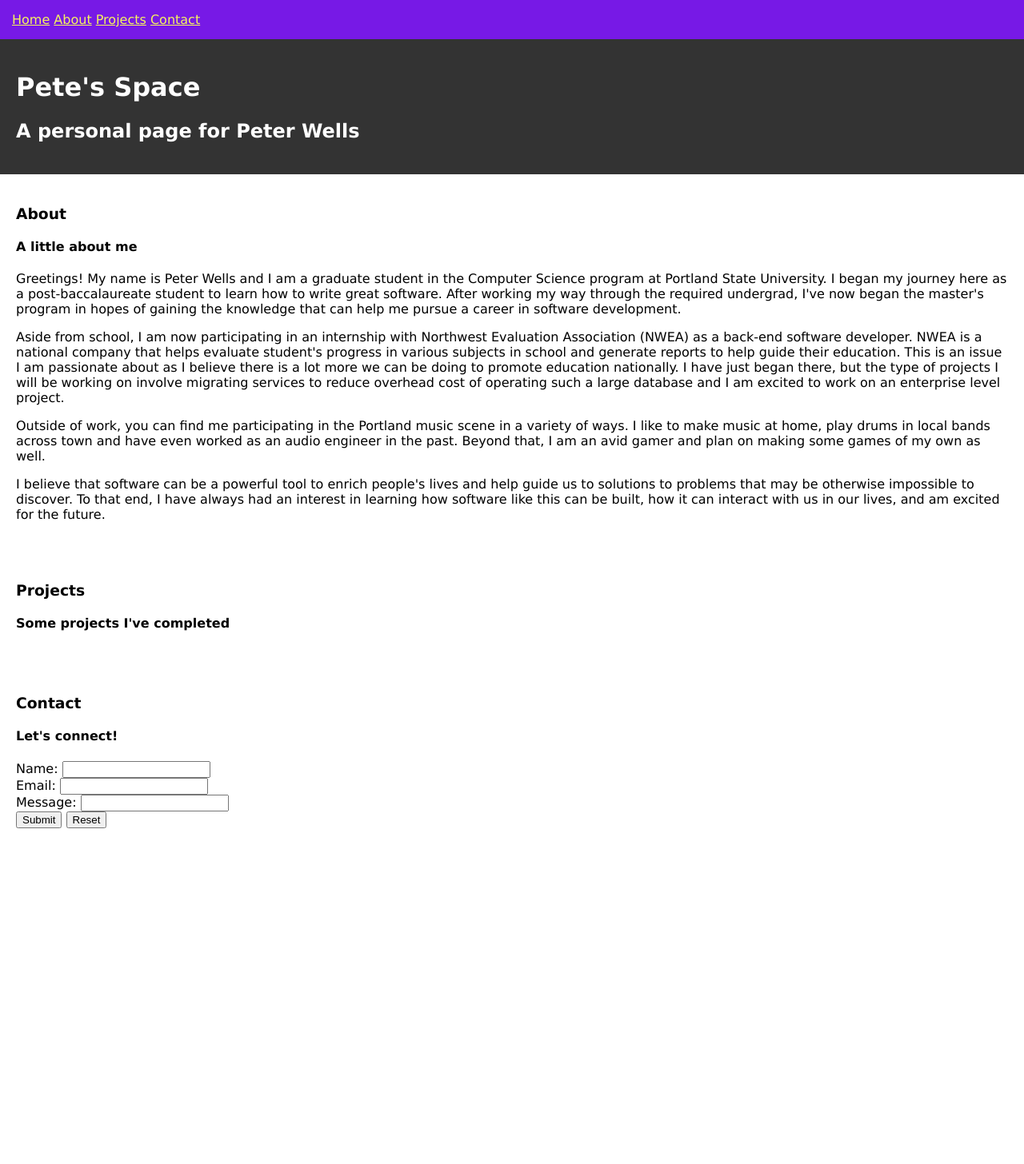
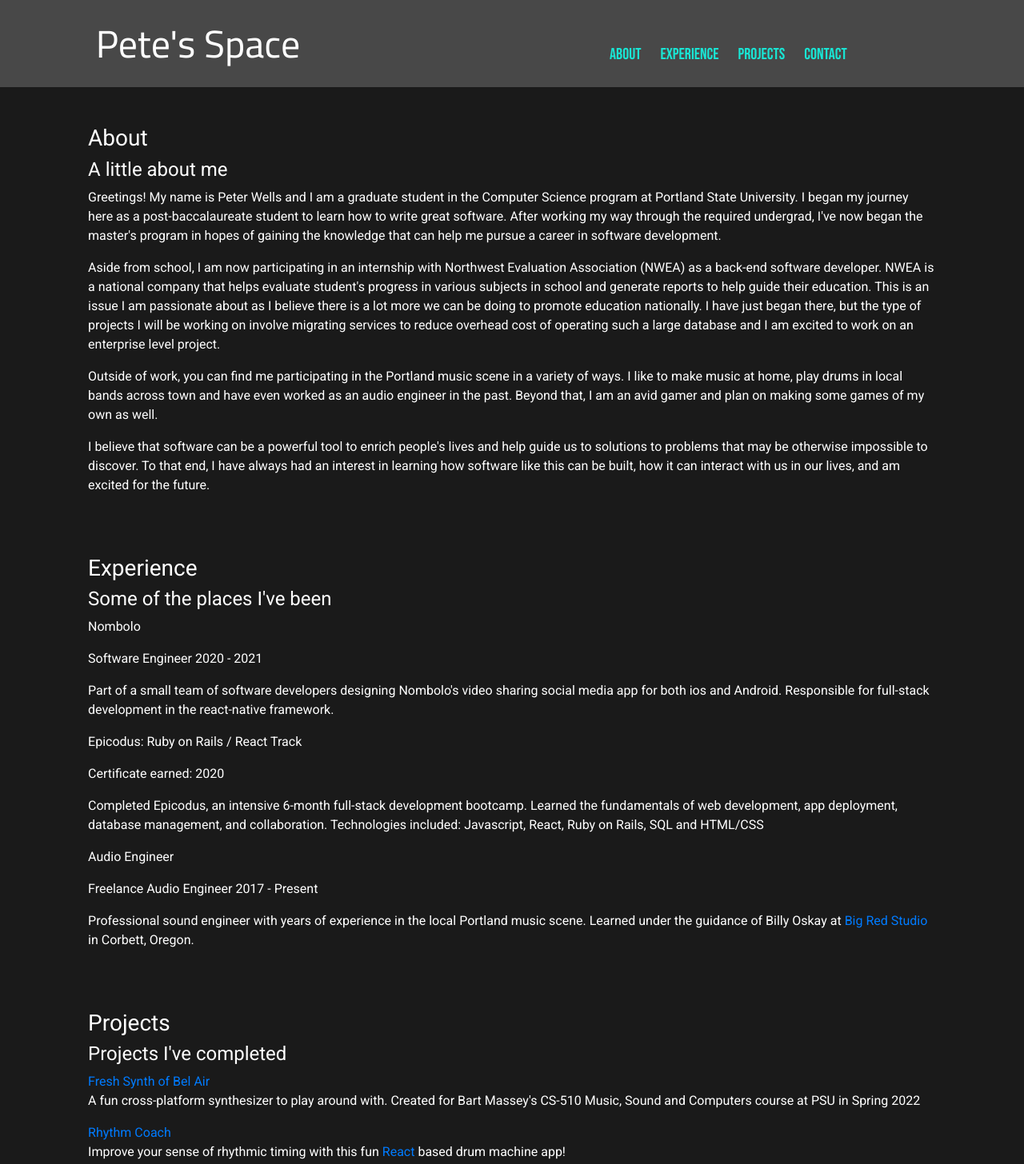
Before and after one commit to unfinishedideas/personalWebsiteProject, a plain HTML site: page index.html in a window 1280 px wide. Shown: the top 1456 px of the page at 80% size. Before the commit the page ends 1056 px from the top, so only its background shows below. Drawn offline with nearby package versions, Linux system fonts and the light colour scheme.

Commit message:
cleaned up header, opted for darker colors

```diff
--- a/index.html
+++ b/index.html
@@ -4,25 +4,49 @@
     <meta charset="UTF-8" />
     <meta http-equiv="X-UA-Compatible" content="IE=edge" />
     <meta name="viewport" content="width=device-width, initial-scale=1.0" />
-    <title>Peter Wells Personal Page</title>
+    <link
+      rel="stylesheet"
+      href="https://cdn.jsdelivr.net/npm/bootstrap@4.3.1/dist/css/bootstrap.min.css"
+      integrity="sha384-ggOyR0iXCbMQv3Xipma34MD+dH/1fQ784/j6cY/iJTQUOhcWr7x9JvoRxT2MZw1T"
+      crossorigin="anonymous"
+    />
+    <link
+      rel="stylesheet"
+      href="https://fonts.googleapis.com/css?family=Roboto"
+    />
+    <link
+      rel="stylesheet"
+      href="https://fonts.googleapis.com/css?family=Ubuntu"
+    />
+    <link
+      rel="stylesheet"
+      href="https://fonts.googleapis.com/css?family=Bebas Neue"
+    />
+    <link
+      rel="stylesheet"
+      href="https://fonts.googleapis.com/css?family=Cairo"
+    />
     <link rel="stylesheet" href="/styles/styles.css" />
     <script src="/scripts/siteLogic.js"></script>
+    <title>Pete's Space</title>
   </head>
   <body>
-    <main>
-      <nav id="navbar">
-        <!-- <h4 id="nav-header">PETER WELLS</h4> -->
-        <a href="#navbar">Home</a>
+    <nav id="top" class="row">
+      <div class="col-lg-1"></div>
+      <div class="col-lg-6" id="nav-header">
+        <h1>Pete's Space</h1>
+      </div>
+      <div class="col-lg-5 nav-links">
+        <!-- <a href="#top">Home</a> -->
         <a href="#about">About</a>
+        <a href="#experience">Experience</a>
         <a href="#projects">Projects</a>
         <a href="#contact">Contact</a>
-      </nav>
-
-      <div id="billboard" class="section">
-        <h1>Pete's Space</h1>
-        <h2>A personal page for Peter Wells</h2>
       </div>
-
+      <!-- <div class="col-lg-1"></div> -->
+      <!-- <h4 class="nav-header">¯\_(ツ)_/¯</h4> -->
+    </nav>
+    <main>
       <div id="about" class="section">
         <h3 class="section-header">About</h3>
         <h4 class="section-subtitle">A little about me</h4>
@@ -62,9 +86,65 @@
         </p>
       </div>
 
+      <div id="experience" class="section">
+        <h3 class="section-header">Experience</h3>
+        <h4 class="section-subtitle">Some of the places I've been</h4>
+        <div class="work-box">
+          <p class="prev-title">Nombolo</p>
+          <p>Software Engineer 2020 - 2021</p>
+          <p>
+            Part of a small team of software developers designing Nombolo's
+            video sharing social media app for both ios and Android. Responsible
+            for full-stack development in the react-native framework.
+          </p>
+        </div>
+
+        <div class="work-box">
+          <p class="prev-title">Epicodus: Ruby on Rails / React Track</p>
+          <p>Certificate earned: 2020</p>
+          <p>
+            Completed Epicodus, an intensive 6-month full-stack development
+            bootcamp. Learned the fundamentals of web development, app
+            deployment, database management, and collaboration. Technologies
+            included: Javascript, React, Ruby on Rails, SQL and HTML/CSS
+          </p>
+        </div>
+
+        <div class="work-box">
+          <p class="prev-title">Audio Engineer</p>
+          <p>Freelance Audio Engineer 2017 - Present</p>
+          <p>
+            Professional sound engineer with years of experience in the local
+            Portland music scene. Learned under the guidance of Billy Oskay at
+            <a href="https://bigredstudio.com/">Big Red Studio</a> in Corbett,
+            Oregon.
+          </p>
+        </div>
+      </div>
+
       <div id="projects" class="section">
         <h3 class="section-header">Projects</h3>
-        <h4 class="section-subtitle">Some projects I've completed</h4>
+        <h4 class="section-subtitle">Projects I've completed</h4>
+        <div class="project-box">
+          <a href="https://gitlab.cecs.pdx.edu/esohn/fresh-synth-of-bel-air"
+            >Fresh Synth of Bel Air</a
+          >
+          <p class="project-text">
+            A fun cross-platform synthesizer to play around with. Created for
+            Bart Massey's CS-510 Music, Sound and Computers course at PSU in
+            Spring 2022
+          </p>
+        </div>
+
+        <div class="project-box">
+          <a href="https://github.com/unfinishedideas/RhythmCoach"
+            >Rhythm Coach</a
+          >
+          <p class="project-text">
+            Improve your sense of rhythmic timing with this fun
+            <a href="https://reactjs.org/">React</a> based drum machine app!
+          </p>
+        </div>
       </div>
 
       <div id="contact" class="section">
@@ -93,7 +173,13 @@
           </div>
         </form>
       </div>
-      <footer></footer>
+      <footer>
+        <a href="#top">Home</a>
+        <a href="#about">About</a>
+        <a href="#previous-work">Previous Work</a>
+        <a href="#projects">Projects</a>
+        <a href="#contact">Contact</a>
+      </footer>
     </main>
   </body>
 </html>
--- a/styles/styles.css
+++ b/styles/styles.css
@@ -1,4 +1,3 @@
-/* NAV BAR */
 :root {
   /* --richBlack: #113537;
     --charcoal: #37505C;
@@ -13,58 +12,143 @@
     --silverMetallic: #ADA8B6; */
 
   --primary: #7719e6;
-    --purp2: #BA7DFF;
-    --purp3: #A55FF5;
-    --secondary: #F5F35F;
-    --yellow2: #A8A720;
-    --accent: #88E619;
+  --bg-color: #3a0d6e;
+  --purp2: #ba7dff;
+  --purp3: #a55ff5;
+  --secondary: #f5f35f;
+  --yellow2: #a8a720;
+  /* --accent: #88E619; */
+  --accent: #19e6d5;
+  --section-color: #4519e6;
 
   --white: #ffffff;
   --gray1: #333333;
   --gray2: #555555;
   --gray3: #cccccc;
   --gray4: #aaaaaa;
-    --black: #000000;
+  --gray5: #1a1a1a;
+  --gray6: #2b2b2b;
+  --black: #030303;
+
+  /* --nav-background: rgba(43, 43, 43, .8); */
+  --nav-background: rgba(256, 256, 256, 0.2);
+  --main-background: #1a1a1a;
 }
 
 body {
   font-family: Verdana, Geneva, Tahoma, sans-serif;
+  /* background-color: var(--bg-color); */
+  background-color: var(--main-background);
+  color: var(--white);
+  margin: 0;
+  font-family: "roboto";
+  /* background-image: url("../files/studioCropped2.jpg"); */
+  background-repeat: no-repeat;
+}
+main {
+  padding: 0 4%;
+}
+
+/* a {
+    color: var(--accent);
+} */
+
+nav {
+  background-color: var(--nav-background);
+  color: var(--white);
+  /* opacity: .5; */
+  display: flex;
+  align-items: flex-end;
+  margin: 0 0 24px 0;
+  /* padding: 2% 0px 1% 1%; */
+  padding: 2% 1%;
+  border-radius: 0 0 10px 10px;
+}
+
+.nav-links {
+  display: flex;
+  justify-content: flex-start;
+  /* background-color: red; */
+}
+
+.nav-links > a {
+  color: var(--accent);
+  margin: 0 24px 0 0;
+  font-size: 20px;
+  /* font-family: "roboto"; */
+  /* font-family: 'Ubuntu'; */
+  font-family: "Bebas Neue", Impact, Haettenschweiler, 'Arial Narrow Bold', sans-serif;
+  text-decoration: none;
+}
+/*
+#nav-header {
+} */
+
+#nav-header > h1 {
+  font-size: 48px;
+  font-family: "Cairo", "Ubuntu", 'Courier New', Courier, monospace;
   margin: 0;
 }
 
-nav {
-    padding: 15px;
-    background-color: var(--primary);
-    color: var(--secondary);
+@media only screen and (max-width: 990px) {
+  .nav-links > a {
+    font-size: 18px;
   }
-
-nav > a {
-    color: var(--secondary);
+  #nav-header > h1 {
+    font-size: 36px;
+    margin-bottom: 14px;
   }
-
-#nav-header{
-    /* display: inline-block; */
-    font-size: 28px;
-    margin: 0;
-    /* color: red; */
 }
 
 /* JUMBO */
-#billboard {
-    background-color: var(--gray1);
-    color: var(--white)
-}
+/* #billboard {
+    background-color: var(--gray5);
+    color: var(--white);
+    margin: 0;
+} */
 
 /* SECTIONS */
 .section {
-    padding: 20px;
+    padding: 2% 5% 2% 5%;
+    margin: 1% 0;
+    /* background-color: var(--section-color); */
 }
 
-.section-header {
+/* .section-header {
 
+} */
+
+/* FORM */
+/* .form-element {
+
+} */
+
+/* #personal-pdf {
+    width: 100%;
+    height: 100%;
+} */
+
+/* .work-box {
+    border-style: dashed;
+    border-color: var(--secondary);
+    border-radius: 1rem;
+    margin: 12px 0;
+    padding: 3%;
+    background-color: var(--bg-color);
+} */
+
+/* .work-box > p {
+    font-family: 'Courier New', Courier, monospace;
+} */
+
+/* .prev-title {
+    font-weight: bolder;
+} */
+
+/* footer {
+    padding: 1%;
 }
 
-/* FORM */
-.form-element {
-
-}
+footer > a {
+    margin-right: 20px;
+} */
```
Also changed, not shown: files/studioCropped2.jpg (added), journal.txt, 3 other files. Lines whose indentation alone changed are shown as unchanged.
